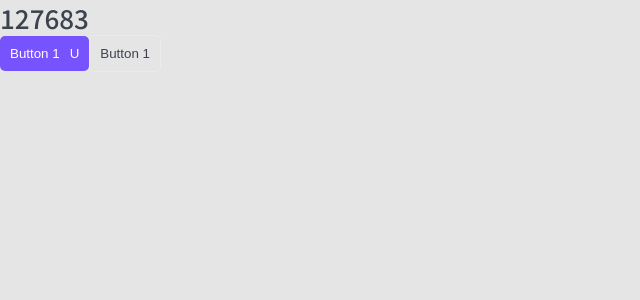
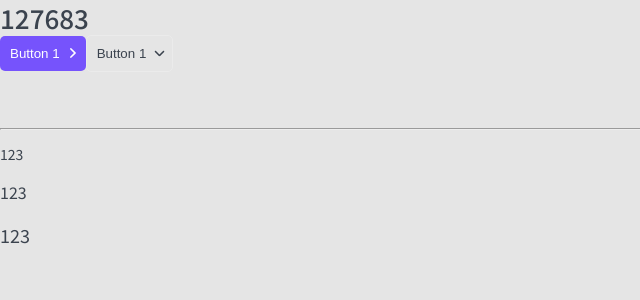
Before and after one commit to EvgeniiAtYourService/next-ts-app, a Next.js app: page / in a window 1280 px wide. Shown: the top 300 px of the page, without its empty margins (0-640 px from the left). Built offline with nearby package versions, Linux system fonts and the light colour scheme.

Commit message:
Add paragraph component & configs

```diff
--- a/components/Button/Button.module.css
+++ b/components/Button/Button.module.css
@@ -41,3 +41,8 @@
   transform: rotate(90deg);
   transition: all 0.2;
 }
+
+.primary svg,
+.ghost:hover svg {
+  fill: var(--white);
+}
--- a/components/Button/Button.tsx
+++ b/components/Button/Button.tsx
@@ -2,6 +2,7 @@ import React from 'react'
 import styles from './Button.module.css'
 import { ButtonProps } from './Button.props'
 import cn from 'classnames'
+import ArrowIcon from './arrow.svg'
 
 export const Button = ({
   children,
@@ -26,7 +27,7 @@ export const Button = ({
             [styles.right]: arrow === 'right',
           })}
         >
-          U
+          <ArrowIcon />
         </span>
       )}
     </button>
--- /dev/null
+++ b/components/Ptag/Ptag.module.css
@@ -0,0 +1,12 @@
+.commonP {
+  color: var(--black);
+}
+.small {
+  font-size: 14px;
+}
+.medium {
+  font-size: 16px;
+}
+.large {
+  font-size: 18px;
+}
--- /dev/null
+++ b/components/Ptag/Ptag.tsx
@@ -0,0 +1,24 @@
+import React from 'react'
+import styles from './Ptag.module.css'
+import PtagProps from './Ptag.props'
+import cn from 'classnames'
+
+export const Ptag = ({
+  size = 'm',
+  className,
+  children,
+  ...props
+}: PtagProps): JSX.Element => {
+  return (
+    <p
+      className={cn(styles.commonP, className, {
+        [styles.small]: size === 's',
+        [styles.medium]: size === 'm',
+        [styles.large]: size === 'l',
+      })}
+      {...props}
+    >
+      {children}
+    </p>
+  )
+}
--- a/components/index.ts
+++ b/components/index.ts
@@ -1,2 +1,3 @@
 export * from './Htag/Htag'
 export * from './Button/Button'
+export * from './Ptag/Ptag'
--- a/next.config.js
+++ b/next.config.js
@@ -1,3 +1,32 @@
 module.exports = {
-  reactStrictMode: true,
+  images: {
+    domains: ['courses-top.ru'],
+  },
+  webpack(config, options) {
+    config.module.rules.push({
+      loader: '@svgr/webpack',
+      issuer: /\.[jt]sx?$/,
+      options: {
+        prettier: false,
+        svgo: true,
+        svgoConfig: {
+          // plugins: [{ removeViewBox: false }],
+          plugins: [
+            {
+              name: 'preset-default',
+              params: {
+                override: {
+                  removeViewBox: false,
+                },
+              },
+            },
+          ],
+        },
+        titleProp: true,
+      },
+      test: /\.svg$/,
+    })
+
+    return config
+  },
 }
--- a/package.json
+++ b/package.json
@@ -14,6 +14,7 @@
     "react-dom": "17.0.2"
   },
   "devDependencies": {
+    "@svgr/webpack": "^6.2.1",
     "@types/node": "^17.0.15",
     "@types/react": "^17.0.39",
     "@typescript-eslint/eslint-plugin": "^5.10.2",
--- a/pages/index.tsx
+++ b/pages/index.tsx
@@ -1,4 +1,4 @@
-import { Button, Htag } from '../components'
+import { Button, Htag, Ptag } from '../components'
 
 export default function Home(): JSX.Element {
   return (
@@ -7,7 +7,16 @@ export default function Home(): JSX.Element {
       <Button appearance="primary" arrow="right">
         Button 1
       </Button>
-      <Button appearance="ghost">Button 1</Button>
+      <Button appearance="ghost" arrow="down">
+        Button 1
+      </Button>
+      <br />
+      <br />
+      <br />
+      <hr />
+      <Ptag size="s">123</Ptag>
+      <Ptag size="m">123</Ptag>
+      <Ptag size="l">123</Ptag>
     </div>
   )
 }
--- /dev/null
+++ b/svg.d.ts
@@ -0,0 +1,4 @@
+declare module '*.svg' {
+  const content: React.FunctionComponent<React.SVGAttributes<SVGAElement>>
+  export default content
+}
```
Also changed, not shown: components/Ptag/Ptag.props.ts (added, +10 -0 lines), components/Button/arrow.svg, 1 other file (tests, documents, lock files or other folders).
